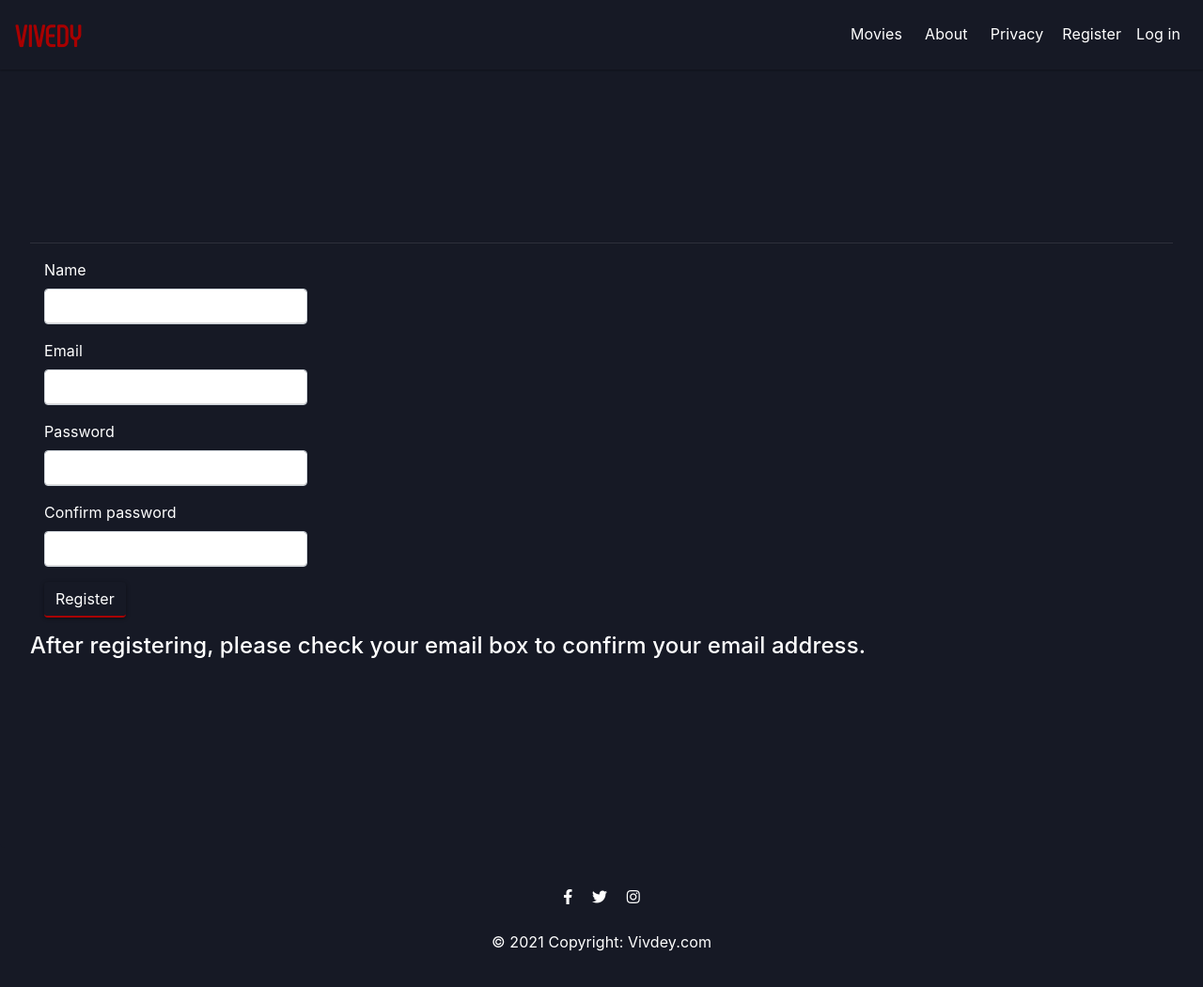
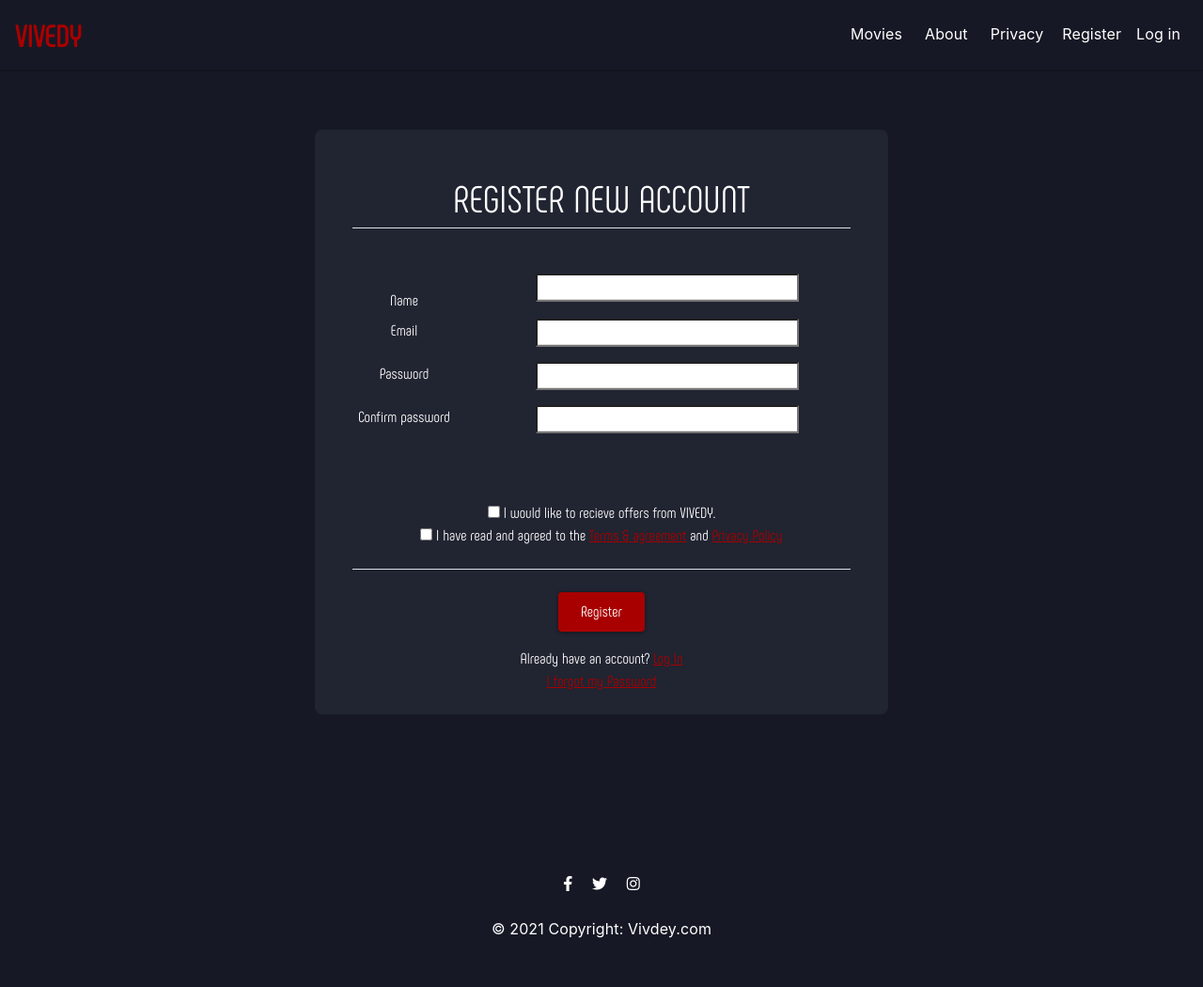
Before and after one commit to Gordei-Kuznetsov/VivedyWebsite, an ASP.NET MVC app: template VivedyWebApp/Views/Accounts/Register.cshtml in a window 1280 px wide. Shown: the whole page at 94% size. After the commit the page ends 998 px from the top, so only its background shows below. Run offline with ASP.NET Core 8 and stand-ins for ASP.NET MVC 5, Linux system fonts and the light colour scheme; the template is opened without the code that fills it, so the values that code supplies are empty; the project's own start-up code is not run, and a stand-in starts its controllers and pages; some libraries are stand-ins or nearby versions.

Commit message:
Fixed Accounts/ pages

```diff
--- a/VivedyWebApp/Views/Accounts/ChangePassword.cshtml
+++ b/VivedyWebApp/Views/Accounts/ChangePassword.cshtml
@@ -29,7 +29,7 @@
             </div>
             <div class="row">
                 <div class="col-12 text-center">
-                    <input type="submit" value="Change email" class="btn btn-primary" />
+                    <input type="submit" value="Change password" class="btn btn-primary" />
                 </div>
             </div>
         </div>
--- a/VivedyWebApp/Views/Accounts/ForgotPassword.cshtml
+++ b/VivedyWebApp/Views/Accounts/ForgotPassword.cshtml
@@ -12,7 +12,7 @@
     <div class="containerOne">
         <div class="grey-bg-color">
             <div class="mb-5 mt-4 phenomena-sm border-bottom ">
-                <h1 class="display-5">Change Your Email</h1>
+                <h1 class="display-5">Forgot Password</h1>
             </div>
             <div class="row">
                 @Html.LabelFor(m => m.Email, new { @class = "col-sm-12 phenomena-sm" })
@@ -21,7 +21,7 @@
             </div>
             <div class="row">
                 <div class="col-12 text-center">
-                    <input type="submit" value="Change email" class="btn btn-primary" />
+                    <input type="submit" value="Send code" class="btn btn-primary" />
                 </div>
             </div>
         </div>
--- a/VivedyWebApp/Views/Accounts/Index.cshtml
+++ b/VivedyWebApp/Views/Accounts/Index.cshtml
@@ -6,6 +6,7 @@
 <div>
     <div class="containerOne">
         <div class="row">
+            <p>@ViewBag.StatusMessage</p>
                 <div class="col-lg-7 col-sm-12 text-center mt-4">
                     <h1 class="phenomena">Your</h1>
                     <h5 class="phenomenaThree" style="color: #ae0000"> VIVEDY</h5>
--- a/VivedyWebApp/Views/Accounts/Login.cshtml
+++ b/VivedyWebApp/Views/Accounts/Login.cshtml
@@ -27,7 +27,7 @@
             </div>
             <div class="row">
                 <div class="col-6">
-                    <div class="text-light"> Don't have an account? @Html.ActionLink("Register as a new user", "Register", new { @class = "text-link" }) </div>
+                    <div class="text-light"> Don't have an account? @Html.ActionLink("Register as a new user", "Register", new { @class = "text-link" })</div>
                     <div class="text-link"> @Html.ActionLink("Forgot your password?", "ForgotPassword") </div>
                 </div>
                 <div class="col-6 text-center">
--- a/VivedyWebApp/Views/Accounts/Register.cshtml
+++ b/VivedyWebApp/Views/Accounts/Register.cshtml
@@ -4,42 +4,83 @@
     ViewBag.Title = "Register";
 }
 
-@using (Html.BeginForm("Register", "Accounts", FormMethod.Post, new { @class = "form-horizontal jumbotron", role = "form" }))
+@using (Html.BeginForm("Register", "Accounts", FormMethod.Post, new { role = "form" }))
 {
     @Html.AntiForgeryToken()
 
-    <hr />
+    <div class="containerOne" style="width: 40rem;">
+        <div class="grey-bg-color">
+            <div class="mb-5 mt-4 phenomena-sm border-bottom ">
+                <h1 class="display-5 text-center">REGISTER NEW ACCOUNT</h1>
+            </div>
+            <div class="border-bottom text-center align-self-center">
+                <div class="row ">
+                    <div class="col-3">
                         @Html.ValidationSummary("", new { @class = "text-danger" })
-    <div class="form-group">
-        @Html.LabelFor(m => m.Name, new { @class = "col-md-2 control-label" })
-        <div class="col-md-10">
-            @Html.TextBoxFor(m => m.Name, new { @class = "form-control" })
+                        @Html.LabelFor(m => m.Name, new { @class = "phenomena-sm" })
+                    </div>
+                    <div class="col-9">
+                        @Html.TextBoxFor(m => m.Name, new { style = "width:100%", @class = "mb-3" })
                     </div>
                 </div>
-    <div class="form-group">
-        @Html.LabelFor(m => m.Email, new { @class = "col-md-2 control-label" })
-        <div class="col-md-10">
-            @Html.TextBoxFor(m => m.Email, new { @class = "form-control" })
+                <div class="row">
+                    <div class="col-3">
+                        @Html.LabelFor(m => m.Email, new { @class = "phenomena-sm" })
+                    </div>
+                    <div class="col-9">
+                        @Html.TextBoxFor(m => m.Email, new { style = "width:100%", @class = "mb-3" })
                     </div>
                 </div>
-    <div class="form-group">
-        @Html.LabelFor(m => m.Password, new { @class = "col-md-2 control-label" })
-        <div class="col-md-10">
-            @Html.PasswordFor(m => m.Password, new { @class = "form-control" })
+                <div class="row">
+                    <div class="col-3">
+                        @Html.LabelFor(m => m.Password, new { @class = "phenomena-sm" })
+                    </div>
+                    <div class="col-9">
+                        @Html.TextBoxFor(m => m.Password, new { style = "width:100%", @class = "mb-3" })
                     </div>
                 </div>
-    <div class="form-group">
-        @Html.LabelFor(m => m.ConfirmPassword, new { @class = "col-md-2 control-label" })
-        <div class="col-md-10">
-            @Html.PasswordFor(m => m.ConfirmPassword, new { @class = "form-control" })
+                <div class="row mb-5">
+                    <div class="col-3">
+                        @Html.LabelFor(m => m.ConfirmPassword, new { @class = "phenomena-sm" })
+                    </div>
+                    <div class="col-9">
+                        @Html.TextBoxFor(m => m.ConfirmPassword, new { style = "width:100%", @class = "mb-3" })
                     </div>
                 </div>
-    <div class="form-group">
-        <div class="col-md-offset-2 col-md-10">
-            <input type="submit" class="btn btn-default" value="Register" />
+                <div class="row phenomena-sm mb-4 ">
+                    <label class="form-check-label  mt-2 col-12" for="flexCheckDefault">
+                        <input class="form-check-label" type="checkbox" value="" id="flexCheckDefault">
+                        I would like to recieve offers from VIVEDY.
+                    </label>
+                    <label class="form-check-label col-12" for="flexCheckDefault">
+                        <input class="form-check-label" type="checkbox" value="" id="flexCheckDefault" required>
+                        I have read and agreed to the <a href="/Home/Privacy" class="text-link"><u>Terms & agreement</u></a>
+                        and <a href="/Home/Privacy" class="text-link"><u>Privacy Policy</u></a>
+                    </label>
                 </div>
             </div>
-    <h4>After registering, please check your email box to confirm your email address.</h4>
+            <div class="align-self-center">
+                <div class="row text-center mt-4">
+                    <div class="col-12">
+                        <div class=" phenomena-sm ">
+                            <input type="submit" value="Register" class="btn btn-danger pl-4 pr-4 pb-2 pt-2 phenomena-sm ">
+                        </div>
+                    </div>
+                </div>
+                <div class="row text-center">
+                    <div class="col-12">
+                        <div class="phenomena-sm mt-3">
+                            <div class="text-light">
+                                Already have an account? <a href="/Accounts/Login" class="text-link"><u>Log In</u></a>
+                            </div>
+                            <a href="/Accounts/ForgotPassword" class="text-link"><u>I forgot my Password</u></a>
+                        </div>
+                    </div>
+                </div>
+            </div>
+        </div>
+    </div>
+
 }
 
 @section Scripts {
```
Also changed, not shown: VivedyWebApp/Views/Accounts/ForgotPasswordConfirmation.cshtml (+9 -7 lines), VivedyWebApp/Views/Accounts/ResetPassword.cshtml (+35 -22 lines), VivedyWebApp/Views/Accounts/ResetPasswordConfirmation.cshtml (+9 -7 lines), VivedyWebApp/Views/Movies/Details.cshtml (+4 -4 lines). Lines whose indentation alone changed are shown as unchanged.
